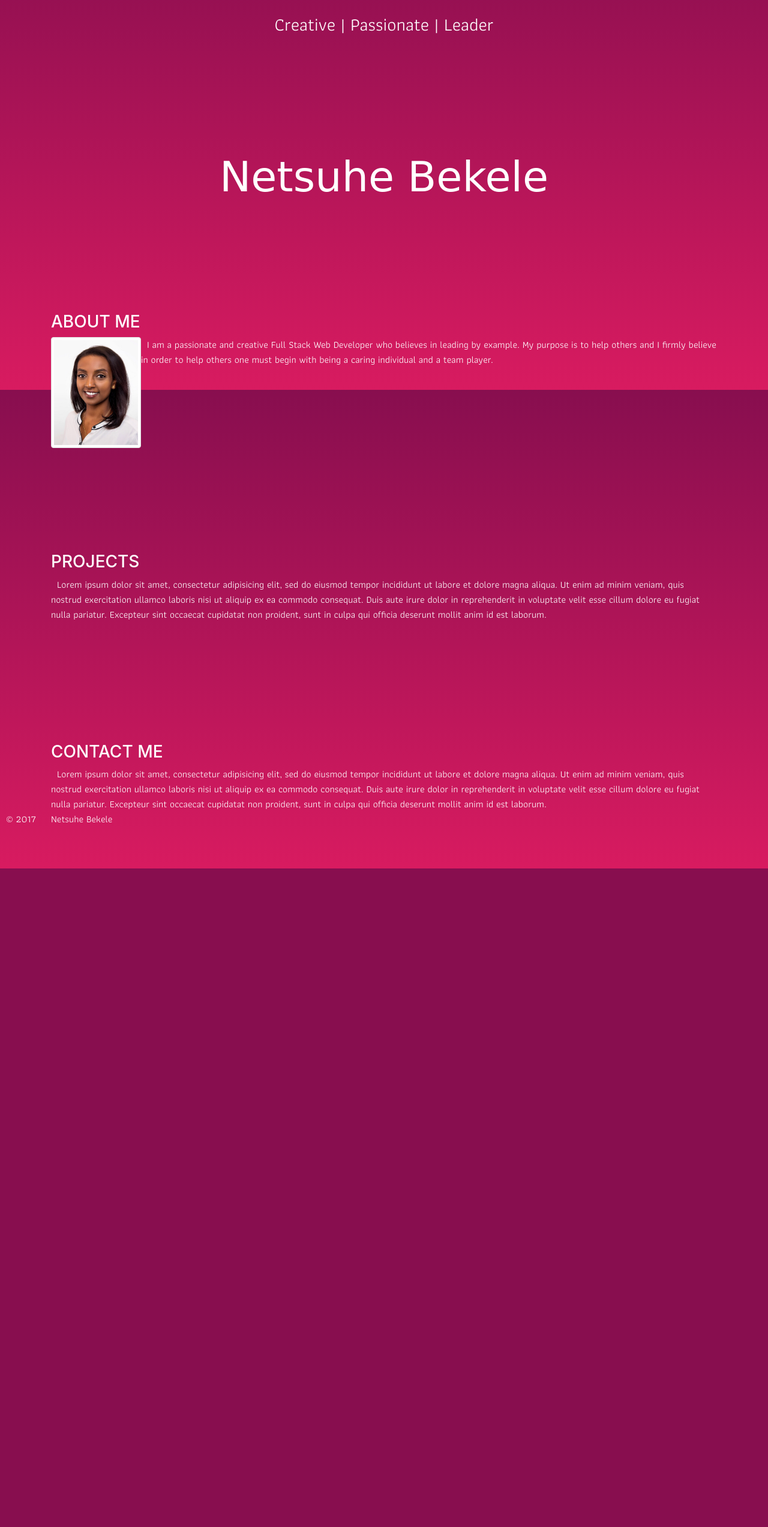
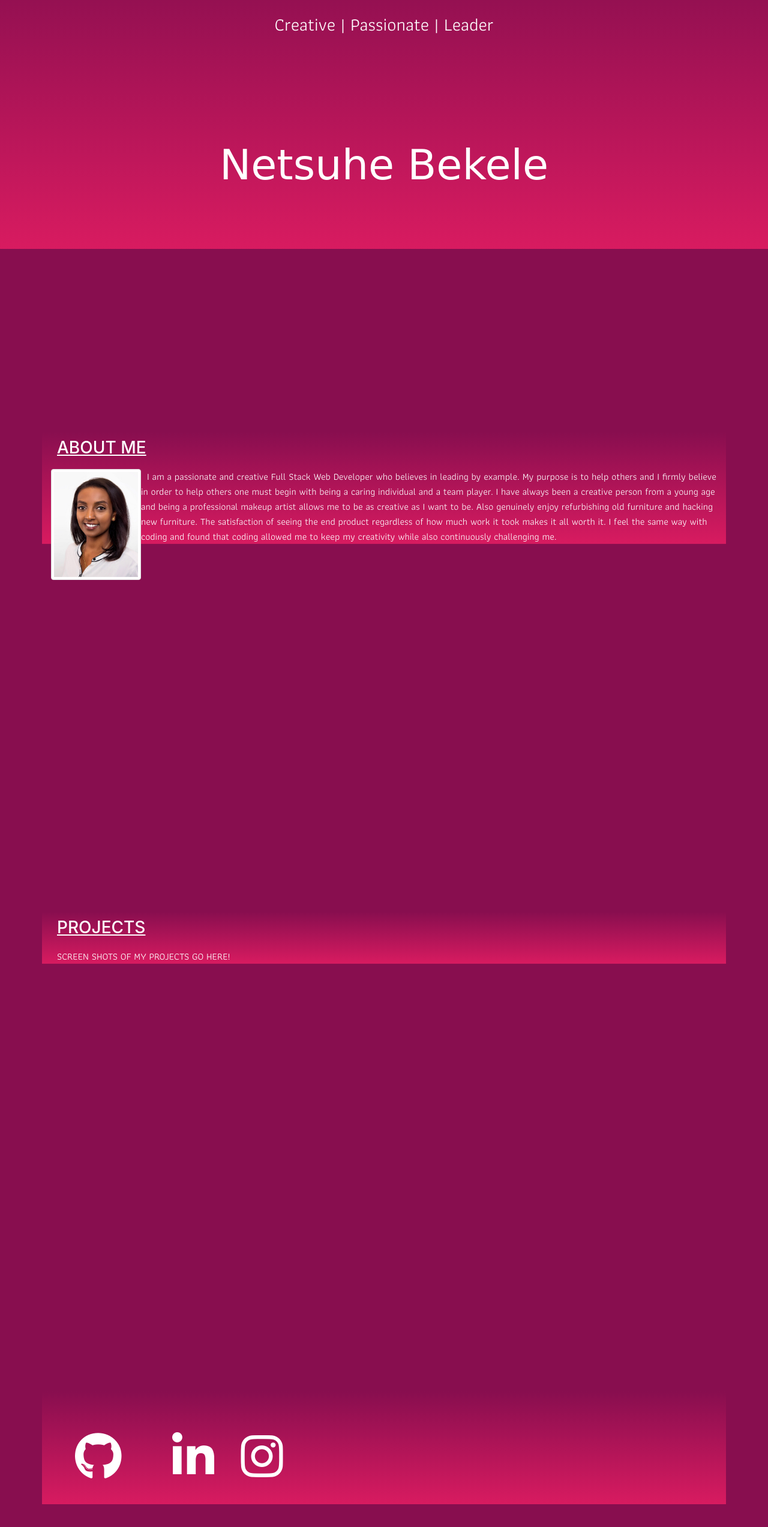
Before and after one commit to Netsuhe/netsuhe.github.io, a plain HTML site: page index.htm in a window 1280 px wide. Shown: the part 150-2696 px from the top of the page at 60% size. Before the commit the page ends 1598 px from the top, so only its background shows below. Drawn offline with nearby package versions, Linux system fonts and the light colour scheme; files whose address does not match are found by name; a web font is replaced by a local one.

Commit message:
figured out the animation and adjusted css/html

```diff
--- a/index.htm
+++ b/index.htm
@@ -1,7 +1,8 @@
 <!DOCTYPE html>
 <html lang="en">
   <head>
-    <meta charset="utf-8">
+    <script src="https://use.fontawesome.com/19069a5ef6.js"></script>
+    <!-- <link rel="stylesheet" href="https://cdnjs.cloudflare.com/ajax/libs/font-awesome/4.7.0/css/font-awesome.min.css"> -->
     <link rel="stylesheet" href="https://maxcdn.bootstrapcdn.com/bootstrap/4.0.0-beta.2/css/bootstrap.min.css" integrity="sha384-PsH8R72JQ3SOdhVi3uxftmaW6Vc51MKb0q5P2rRUpPvrszuE4W1povHYgTpBfshb" crossorigin="anonymous">
     <link rel="stylesheet" type="text/css" href="style.css" />
     <title>Netsuhe</title>
@@ -10,77 +11,72 @@
     <meta name="viewport" content="width=device-width, initial-scale=1, shrink-to-fit=no">
     <!-- Bootstrap CSS -->
   </head>
-  <body>
+  <body data-hijacking="off" data-animation="scaleDown">
     <main>
-      <section class="page-section">
-        <div class="container" style="height: 200px;">
+      <section class="cd-section visible">
+        <div>
           <div class="container" >
             <nav class="navbar navbar-expand-lg navbar-light bg-light">
-              <h4><a class="navbar-brand" href="#">About</a></h4>
-              <h4><a class="navbar-brand" href="#">Projects</a></h4>
-              <h4><a class="navbar-brand" href="#">Contact</a></h4>
+              <h4><a class="navbar-brand" href="#page-two">About</a></h4>
+              <h4><a class="navbar-brand" href="#page-three">Projects</a></h4>
+              <h4><a class="navbar-brand" href="#page-four">Contact</a></h4>
             </nav>
           </div>
           <div class="blurb">
             <p>
               Creative | Passionate | Leader
             </p>
-          </div>
-          <div class="container">
             <h2>Netsuhe Bekele</h2>
           </div>
+        </div>
         </section>
-        <div style="height: 400px;"></div>
-        <section class="page-section">
-          <div class="container" style="height: 200px;">
+      <a href="page-two">
+        <section class="cd-section">
+          <div class="container">
             <h3>ABOUT ME</h3>
             <img src="/Users/Netsuhe/wdi/projects/netsuhe.github.io/image/headshot.JPG" class="img-thumbnail" alt="Responsive image">
             <p>
               I am a passionate and creative Full Stack Web Developer who
               believes in leading by example. My purpose is to help others and
               I firmly believe in order to help others one must begin with being
-              a caring individual and a team player.
+              a caring individual and a team player. I have always been a creative
+              person from a young age and being a professional makeup artist allows
+              me to be as creative as I want to be. Also genuinely enjoy refurbishing
+              old furniture and hacking new furniture. The satisfaction of seeing the
+              end product regardless of how much work it took makes it all worth it. I feel
+              the same way with coding and found that coding allowed me to keep my creativity
+              while also continuously challenging me.
             </p>
           </div>
-          <div style="height: 200px;"></div>
         </section>
-        <section class="page-section">
+      </a>
+      <a href="page-three">
+        <section class="cd-section">
           <div class="container">
             <h3>PROJECTS</h3>
             <p>
-              Lorem ipsum dolor sit amet, consectetur adipisicing elit,
-              sed do eiusmod tempor incididunt ut labore et dolore magna
-              aliqua. Ut enim ad minim veniam, quis nostrud exercitation
-              ullamco laboris nisi ut aliquip ex ea commodo consequat.
-              Duis aute irure dolor in reprehenderit in voluptate velit esse
-              cillum dolore eu fugiat nulla pariatur. Excepteur sint occaecat
-              cupidatat non proident, sunt in culpa qui officia deserunt mollit
-              anim id est laborum.
-            </p>
-          </div>
-          <div style="height: 200px;"></div>
-        </section>
-        <section class="page-section">
-          <div class="container">
-            <h3>CONTACT ME</h3>
-            <p>
-              Lorem ipsum dolor sit amet, consectetur adipisicing elit,
-              sed do eiusmod tempor incididunt ut labore et dolore magna
-              aliqua. Ut enim ad minim veniam, quis nostrud exercitation
-              ullamco laboris nisi ut aliquip ex ea commodo consequat.
-              Duis aute irure dolor in reprehenderit in voluptate velit esse
-              cillum dolore eu fugiat nulla pariatur. Excepteur sint occaecat
-              cupidatat non proident, sunt in culpa qui officia deserunt mollit
-              anim id est laborum.
+              SCREEN SHOTS OF MY PROJECTS GO HERE!
             </p>
           </div>
         </section>
+      </a>
+      <a href="page-four">
+        <section class="cd-section">
+          <div class="container">
+            <h3></h3>
+            <a href="https://github.com"><i class="fa fa-github fa-5x" aria-hidden="true" title="link to github"></i></a>
+            <a href="https://www.linkedin.com/in/netsuhebekele/"><i class="fa fa-linkedin fa-5x" aria-hidden="true" title="link to linkedin"></i></a>
+            <a href="https://www.instagram.com/netsuheb/"><i class="fa fa-instagram fa-5x" aria-hidden="true" title="link to instagram"></i></a>
+          </div>
+        </section>
+      </a>
     </main>
-    <script src="https://code.jquery.com/jquery-3.2.1.slim.min.js" integrity="sha384-KJ3o2DKtIkvYIK3UENzmM7KCkRr/rE9/Qpg6aAZGJwFDMVNA/GpGFF93hXpG5KkN" crossorigin="anonymous"></script>
-    <script src="https://cdnjs.cloudflare.com/ajax/libs/popper.js/1.12.3/umd/popper.min.js" integrity="sha384-vFJXuSJphROIrBnz7yo7oB41mKfc8JzQZiCq4NCceLEaO4IHwicKwpJf9c9IpFgh" crossorigin="anonymous"></script>
-    <script src="https://maxcdn.bootstrapcdn.com/bootstrap/4.0.0-beta.2/js/bootstrap.min.js" integrity="sha384-alpBpkh1PFOepccYVYDB4do5UnbKysX5WZXm3XxPqe5iKTfUKjNkCk9SaVuEZflJ" crossorigin="anonymous"></script>
-    <footer>
-      <div class="footer">
+      <script src="script.js"></script>
+      <script src="https://code.jquery.com/jquery-3.2.1.slim.min.js" integrity="sha384-KJ3o2DKtIkvYIK3UENzmM7KCkRr/rE9/Qpg6aAZGJwFDMVNA/GpGFF93hXpG5KkN" crossorigin="anonymous"></script>
+      <script src="https://cdnjs.cloudflare.com/ajax/libs/popper.js/1.12.3/umd/popper.min.js" integrity="sha384-vFJXuSJphROIrBnz7yo7oB41mKfc8JzQZiCq4NCceLEaO4IHwicKwpJf9c9IpFgh" crossorigin="anonymous"></script>
+      <script src="https://maxcdn.bootstrapcdn.com/bootstrap/4.0.0-beta.2/js/bootstrap.min.js" integrity="sha384-alpBpkh1PFOepccYVYDB4do5UnbKysX5WZXm3XxPqe5iKTfUKjNkCk9SaVuEZflJ" crossorigin="anonymous"></script>
+    <footer class="footer-container">
+      <div>
         <p>
           © 2017
         </p>
--- a/script.js
+++ b/script.js
@@ -0,0 +1,13 @@
+var offset = $(window).scrollTop() - actualBlock.offset().top,
+	windowHeight = $(window).height();
+
+if( offset >= -windowHeight && offset <= 0 ) {
+	translateY = (-offset)*100/windowHeight;
+    scale = 1;
+	opacity = 1;
+} else if( offset > 0 && offset <= windowHeight ) {
+    scale = (1 - ( offset * 0.3/windowHeight));
+	opacity = ( 1 - ( offset/windowHeight) );
+	translateY = 0;
+	boxShadowBlur = 40*(offset/windowHeight);
+}
--- a/style.css
+++ b/style.css
@@ -2,15 +2,51 @@
   display: flex;
   justify-content: space-around;
   padding: 20px;
+  justify-content: center;
 }
 .blurb{
   padding: 20px;
   font-size: 30px;
   text-align: center;
 }
+.fa-github{
+    padding: 40px;
+}
+.fa-linkedin{
+  padding: 40px;
+}
+.fa-instgram{
+  padding: 40px;
+}
+.page-section{
+  text-align: center;
+}
+.cd-section{
+  height: 100vh;
+}
+
+[data-animation="scaleDown"] .cd-section > div {
+  background-position: center center;
+  background-repeat: no-repeat;
+  background-size: cover;
+}
+[data-animation="scaleDown"] .cd-section:first-of-type > div{
+  background-image: linear-gradient(to bottom, #880e4f, #d81b60 100%);
+}
+[data-animation="scaleDown"] .cd-section:nth-of-type(2) > div {
+  background-image: linear-gradient(to bottom, #880e4f, #d81b60 100%);
+}
+[data-animation="scaleDown"] .cd-section:nth-of-type(3) > div {
+  background-image: linear-gradient(to bottom, #880e4f, #d81b60 100%);
+}
+[data-animation="scaleDown"] .cd-section:nth-of-type(4) > div {
+  background-image: linear-gradient(to bottom, #880e4f, #d81b60 100%);
+}
+[data-animation="scaleDown"] .cd-section:nth-of-type(5) > div {
+  background-image: linear-gradient(to bottom, #880e4f, #d81b60 100%);
+}
 body{
   background-color: #880e4f;
-  background-image: linear-gradient(to bottom, #880e4f, #d81b60 100%);
   background-attachment: fixed;
   /*text-align: center;*/
   padding: 70px 0;
@@ -52,6 +88,8 @@ h2{
 }
 h3{
   color: #ffffff;
+  text-decoration: underline;
+  padding: 10px;
 }
 h4{
   text-align: center;
@@ -60,6 +98,5 @@ h4{
   padding: 10px;
 }
 footer{
-  display: flex;
-  text-align: right;
+
 }
```
